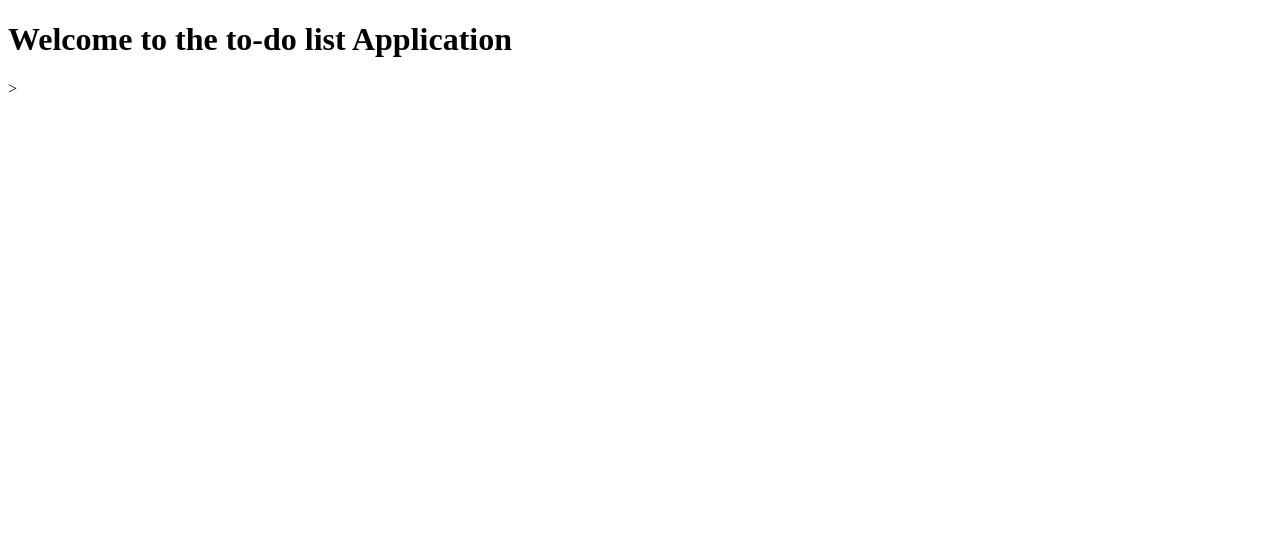
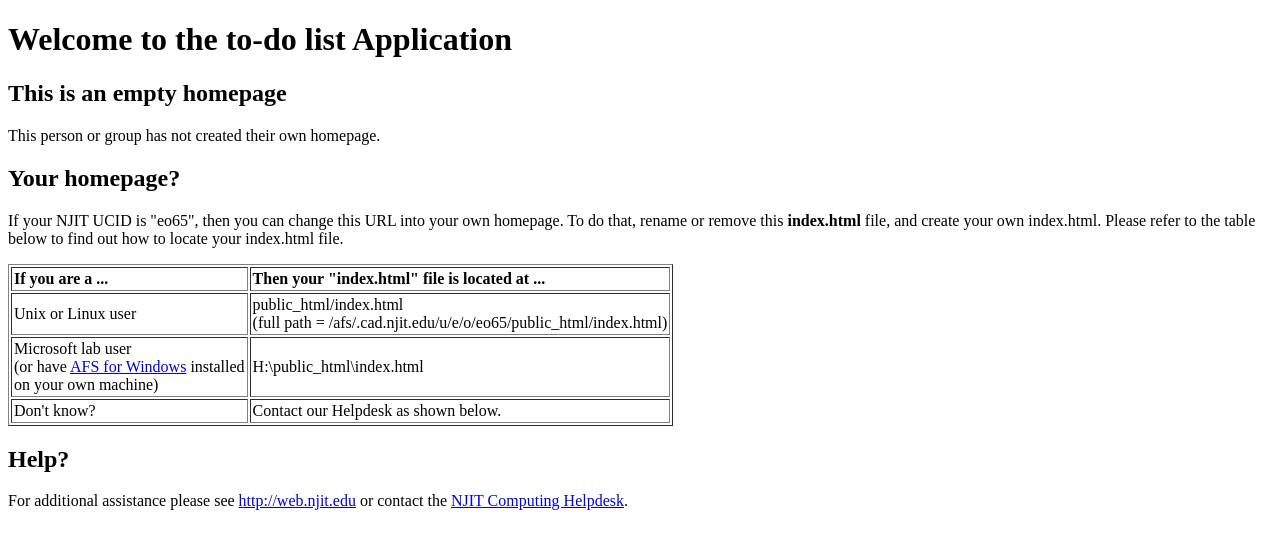
Before and after one commit to eo65/todo_2017Fall, a plain HTML site: page index.html in a window 1280 px wide. Drawn offline with Linux system fonts and the light colour scheme.

Commit message:
Five HTML Elements

```diff
--- a/index.html
+++ b/index.html
@@ -5,5 +5,41 @@
 </head>
 <body>
 	<h1>Welcome to the to-do list Application</h1>
+	<h2>This is an empty homepage</h2>
+		This person or group has not created their own homepage.
+		<h2>Your homepage?</h2>
+		If your NJIT UCID is "eo65",
+		then you can change this URL into your own homepage.
+		To do that, rename or remove this <strong>index.html</strong> file,
+		and create your own index.html.
+		Please refer to the table below to find out how to locate
+		your index.html file.
+		<p>
+		<table border=1 cellpadding=2>
+			<tr>
+				<td><b>If you are a ...</b></td>
+				<td><b>Then your "index.html" file is located at ...</b></td></tr>
+			<tr>
+				<td>Unix or Linux user</td>
+				<td>public_html/index.html<br />
+				(full path = /afs/.cad.njit.edu/u/e/o/eo65/public_html/index.html)
+				</td>
+			</tr>
+			<tr>
+				<td>Microsoft lab user<br>(or have
+				<a href=http://web.njit.edu/all_topics/AFS/windows.client>AFS
+					for Windows</a> installed<br /> on your own machine)</td>
+				<td>H:\public_html\index.html</td>
+			</tr>
+			<tr>
+				<td>Don't know?</td>
+				<td>Contact our Helpdesk as shown below.</td>
+			</tr>
+		</table>
+		<h2>Help?</h2>
+		For additional assistance please see
+		<a target="_blank" title="UCS Homepage" href=http://web.njit.edu>http://web.njit.edu</a> or contact the
+		<a target="_blank" title="Computing Helpdesk" href=http://ist.njit.edu/support/helpdesk.php>NJIT
+			Computing Helpdesk</a>.
 </body>
-</html>>
+</html>
```
